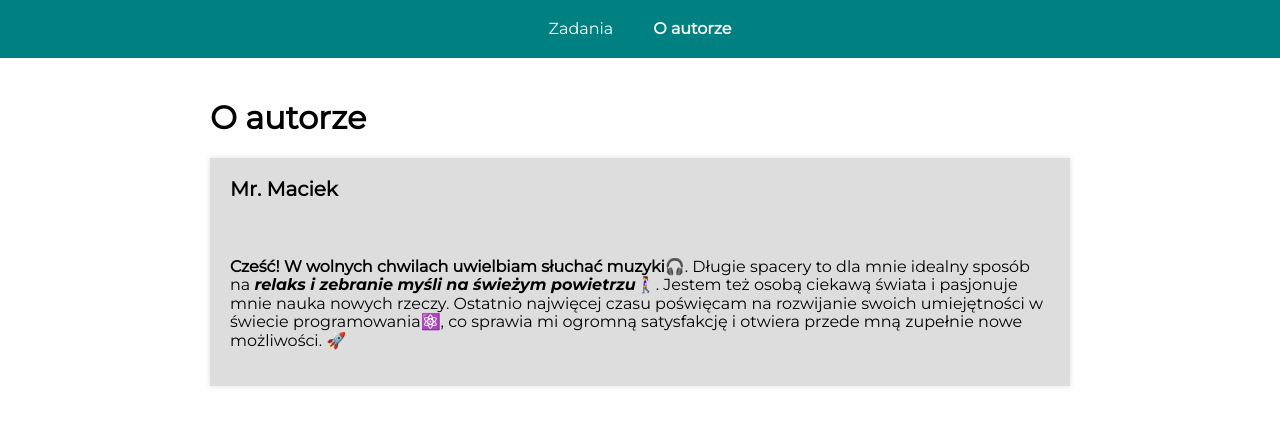
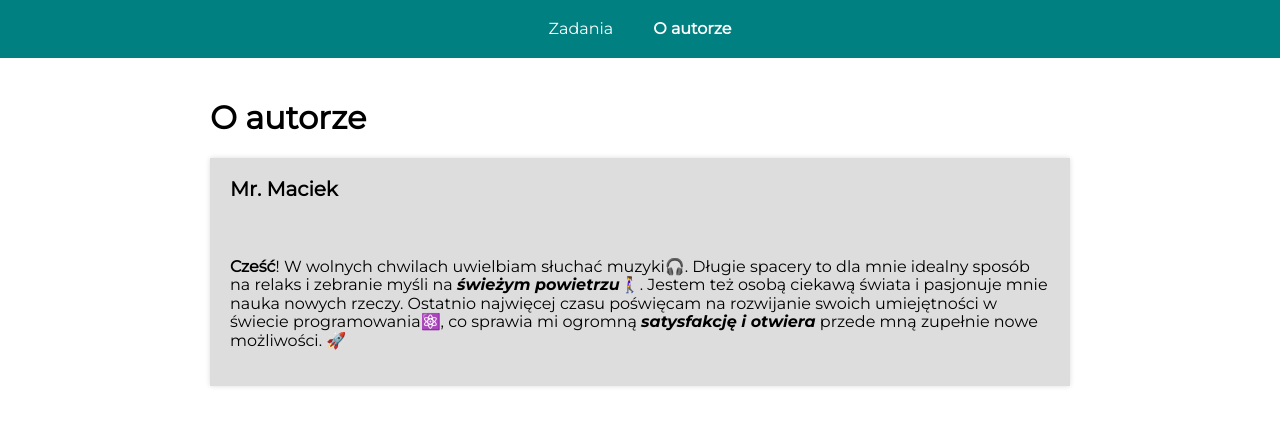
Before and after one commit to Maciekinit/todoes-list-create-react-app, a React (Create React App) app: page /#/author in a window 1280 px wide. Shown: the top 426 px of the page. Built offline with nearby package versions, Linux system fonts and the light colour scheme.

Commit message:
adding author information and code formatting

```diff
--- a/src/features/author/AuthorPage.js
+++ b/src/features/author/AuthorPage.js
@@ -8,14 +8,14 @@ export default () => (
         <Section
             title="Mr. Maciek"
             body={(
-                <><p><strong>Cześć! W wolnych chwilach uwielbiam słuchać muzyki🎧</strong>.
-                    Długie spacery to dla mnie idealny sposób na <em>relaks i zebranie myśli
-                        na świeżym powietrzu</em>🚶‍♀️.
+                <><p><strong>Cześć</strong>! W wolnych chwilach uwielbiam słuchać muzyki🎧.
+                    Długie spacery to dla mnie idealny sposób na relaks i zebranie myśli
+                    na <em>świeżym powietrzu</em>🚶‍♀️.
                     Jestem też osobą ciekawą świata i pasjonuje mnie nauka nowych rzeczy.
                     Ostatnio najwięcej czasu poświęcam na rozwijanie
                     swoich umiejętności w świecie programowania⚛️,
-                    co sprawia mi ogromną satysfakcję
-                    i otwiera przede mną zupełnie nowe możliwości. 🚀
+                    co sprawia mi ogromną <em>satysfakcję
+                        i otwiera</em> przede mną zupełnie nowe możliwości. 🚀
                 </p>
                 </>
             )}
```
